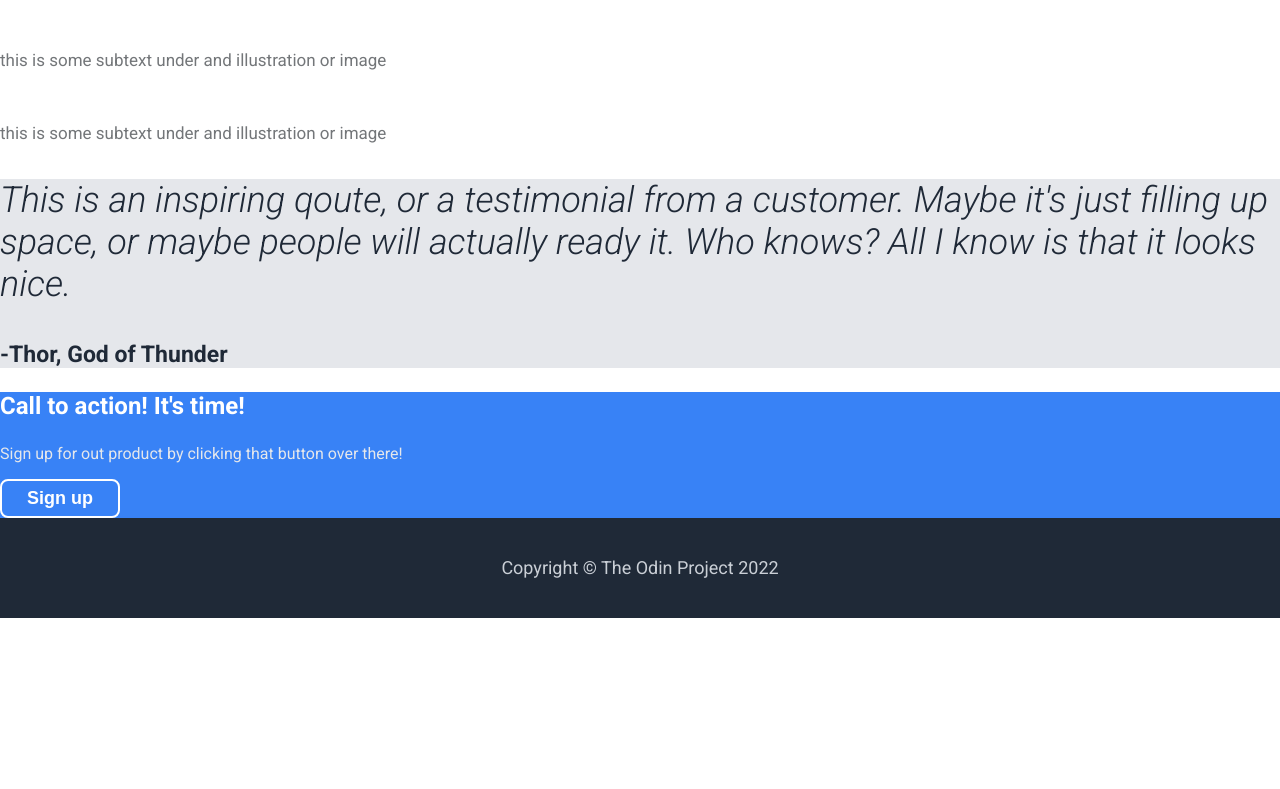
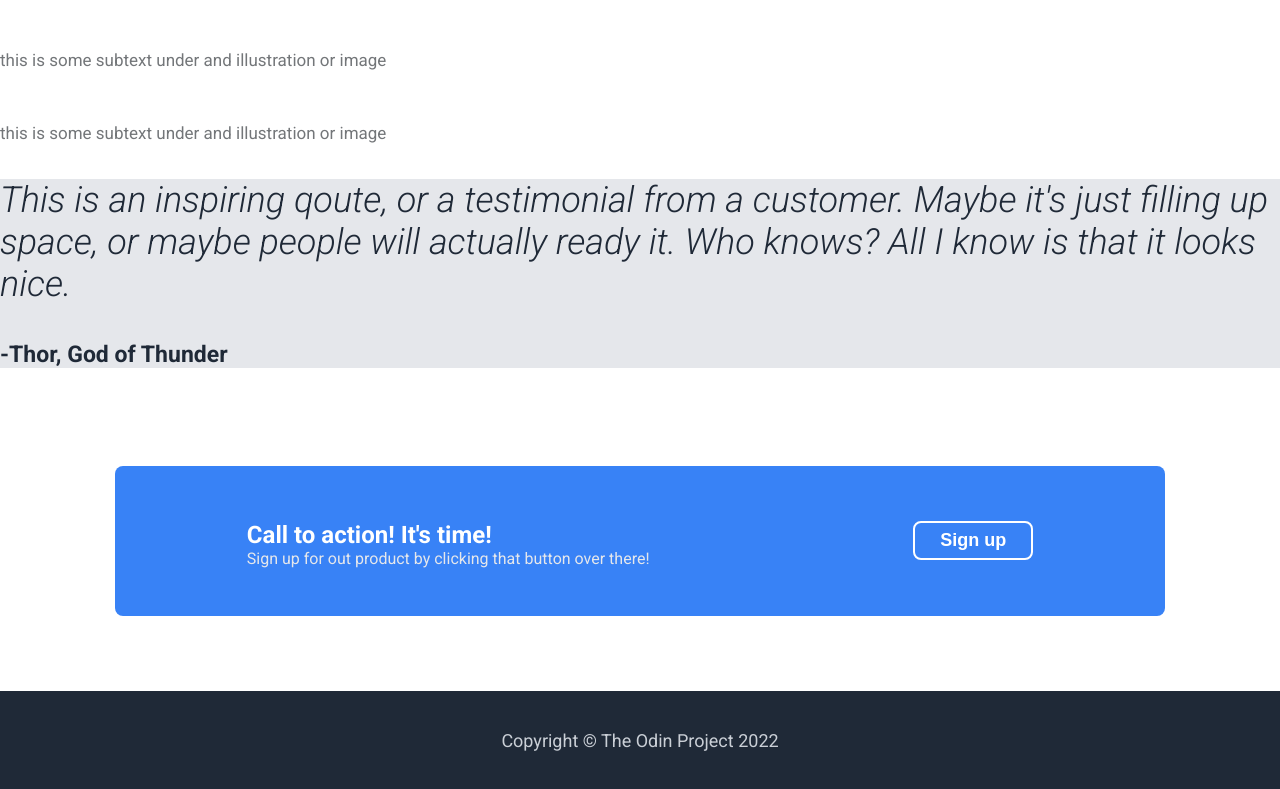
Before and after one commit to RimaGai/the_odin_projects, a plain HTML site: page landing-page/index.html in a window 1280 px wide. Shown: the part 772-1561 px from the top of the page. Before the commit the page ends 1390 px from the top, so only its background shows below. Drawn offline with Linux system fonts and the light colour scheme.

Commit message:
Align sign up content

```diff
--- a/landing-page/index.html
+++ b/landing-page/index.html
@@ -50,10 +50,16 @@
       will actually ready it. Who knows? All I know is that it looks nice.</p>
     <h3 class="signature">-Thor, God of Thunder</h3>
   </section>
-  <section class="sign-up">
-    <h3>Call to action! It's time!</h3>
-    <p>Sign up for out product by clicking that button over there!</p>
-    <button>Sign up</button>
+  <section class="action">
+    <div class="sign-up">
+      <div>
+        <h3>Call to action! It's time!</h3>
+        <p>Sign up for out product by clicking that button over there!</p>
+      </div>
+      <div>
+        <button>Sign up</button>
+      </div>
+    </div>
   </section>
   <footer>
     <p>Copyright © The Odin Project 2022</p>
--- a/landing-page/styles.css
+++ b/landing-page/styles.css
@@ -86,8 +86,19 @@ header {
 
 .sign-up {
   background-color: #3882f6;
+  border-radius: 8px;
+  display: flex;
+  justify-content: space-around;
+  align-items: center;
+  height: 150px;
+  width: 1050px;
 }
-
+.action {
+  display: flex;
+  justify-content: center;
+  align-items: center;
+  height: 300px;
+}
 .signature {
   font-size: 23px;
   color: #1f2937;
@@ -96,10 +107,12 @@ header {
 .sign-up h3 {
   color: white;
   font-size: 24px;
+  margin-bottom: 0;
 }
 
 .sign-up p {
   color: #e5e7eb;
+  margin-top: 0;
 }
 
 button {
@@ -110,6 +123,7 @@ button {
   border-radius: 8px;
   padding: 7px 25px;
 }
+
 header button {
   border: #3882f6;
 }
@@ -117,6 +131,7 @@ header button {
 .sign-up button {
   border: solid 2px white;
 }
+
 footer {
   height: 100px;
   display: flex;
```
